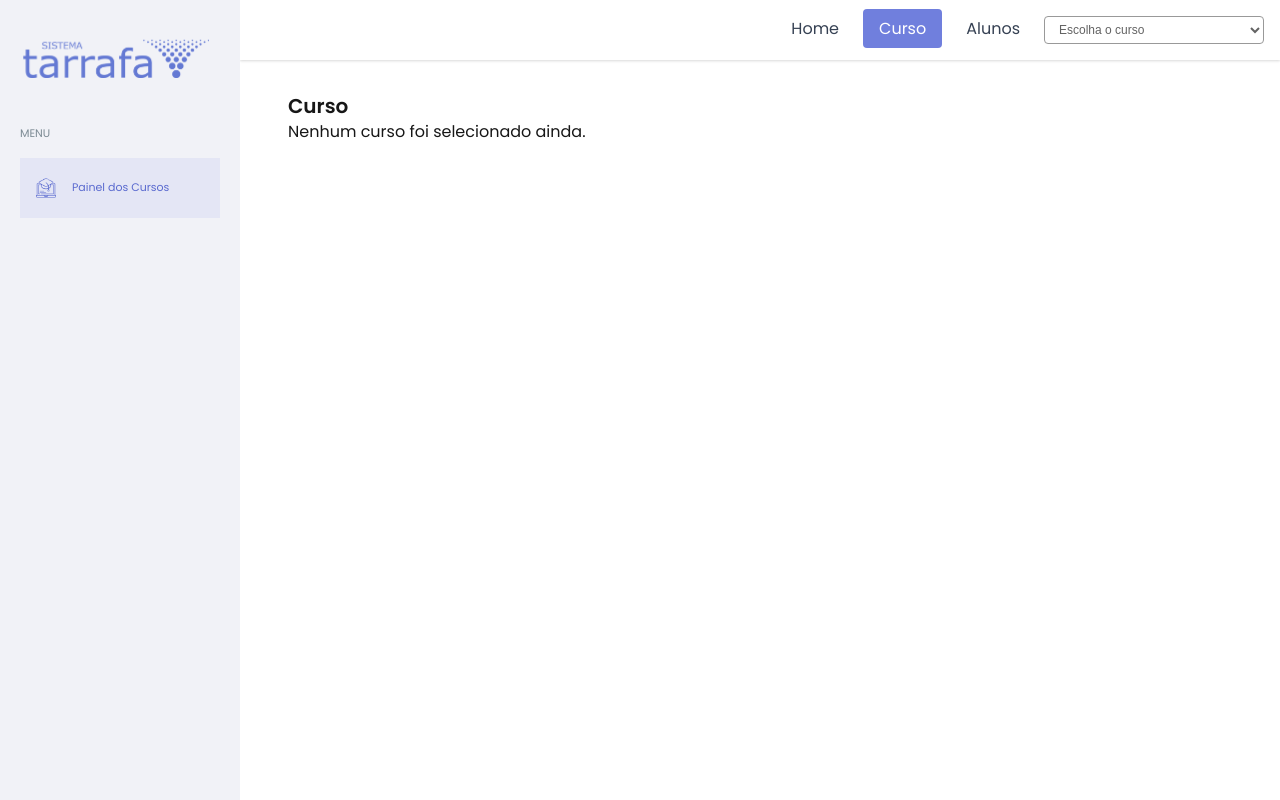
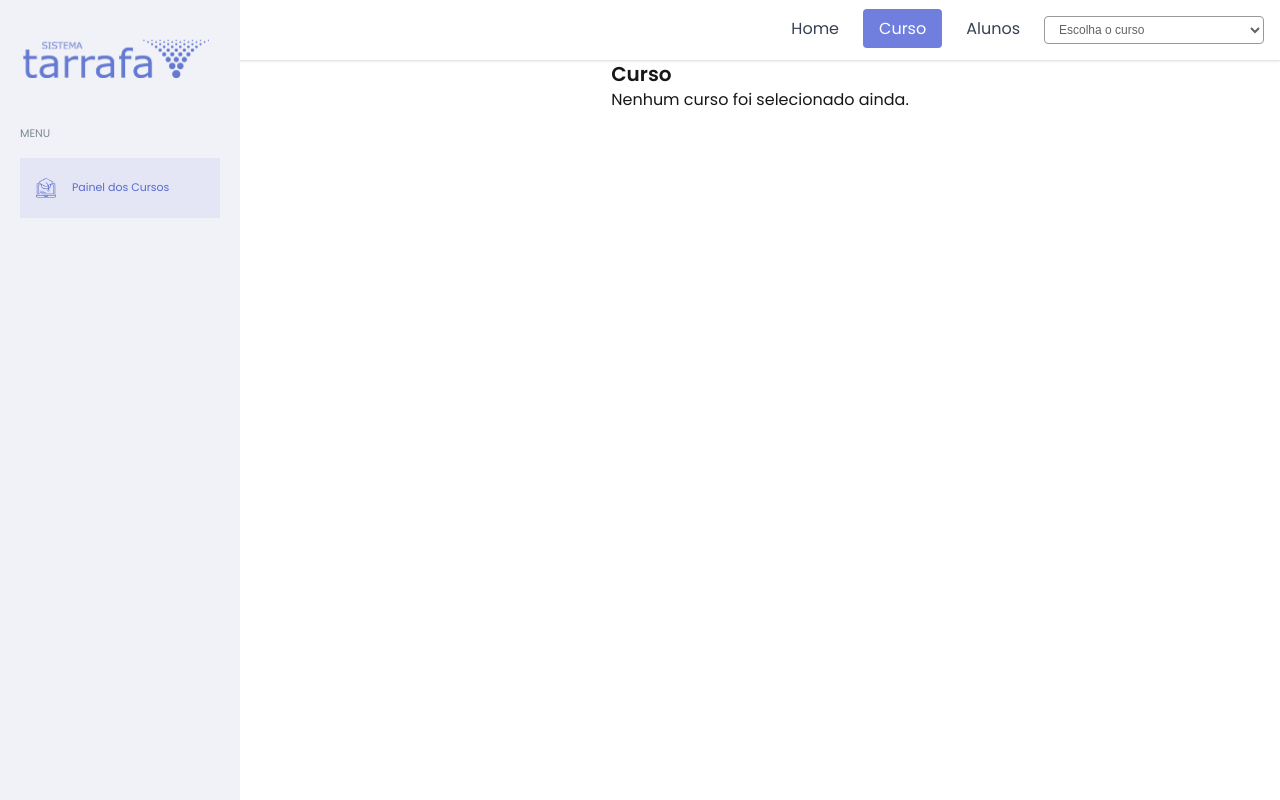
Before and after one commit to Joel-Henrique/projetoTarrafa, a Next.js app: page /Curso in a window 1280 px wide. Built offline with nearby package versions, Linux system fonts and the light colour scheme.

Commit message:
feat(): cria componente para pagina curso

```diff
--- a/src/app/Curso/page.tsx
+++ b/src/app/Curso/page.tsx
@@ -1,5 +1,5 @@
 'use client';
-import Curso from '@/components/Curso';
+import Curso from '@/components/Curso/Curso';
 import Header from '@/components/Header';
 import Sidebar from '@/components/Sidebar';
 import { useState } from 'react';
@@ -17,12 +17,14 @@ export default function HomeLayout() {
   return (
     <div className="flex">
   <Sidebar />
-      <div className="flex flex-col flex-1 pl-[240px] min-h-screen">
+  <div className="flex-1">
     <Header cursos={cursosMock} onCursoChange={setCursoSelecionado} />
-        <main className="flex flex-col items-center sm:items-start p-8 gap-8">
+
+    <main>
       <Curso cursos={cursosMock} cursoSelecionado={cursoSelecionado} />
     </main>
   </div>
 </div>
+
   );
 }
--- a/src/components/Curso.tsx
+++ /dev/null
@@ -1,83 +0,0 @@
-import Link from 'next/link'
-type CursoType = {
-  id: string;
-  nome: string;
-  data: string;
-};
-
-type CursoProps = {
-  cursos: CursoType[];
-  cursoSelecionado: string | null;
-};
-
-export default function Curso({ cursos, cursoSelecionado }: CursoProps) {
-  const curso = cursos.find(c => c.id === cursoSelecionado);
-
-  return (
-    <div className="flex flex-col justify-between items-start w-full px-4">
-      <div className="flex flex-row justify-between items-start w-full">
-        <div className="flex flex-col items-start">
-          <h1 className="text-xl font-poppins font-semibold text-left">Curso</h1>
-          {curso ? (
-            <p style={{ color: '#374DAA' }} className="text-left text-xl font-semibold">
-              {curso.nome}
-            </p>
-          ) : (
-            <p className="text-left">Nenhum curso foi selecionado ainda.</p>
-          )}
-        </div>
-        <div className="flex flex-col items-end">
-          {curso ? (
-            <>
-              <p className="text-sm text-right">{curso.data}</p>
-              <p className="text-xl text-right font-poppins font-semibold">{curso.id}</p>
-            </>
-          ) : (
-            <p></p>
-          )}
-        </div>
-      </div>
-      <div>
-        {curso ? (
-          <div className="center-wrapper flex flex-col justify-between">
-            <div className="Box my-10">
-              <div className="maincurso">
-                <div className="m-10">
-                  <h1 className="text-xl font-poppins font-semibold text-left">Indicadores</h1>
-                  <p style={{ color: '#9291A5' }}>Calculados</p>
-                </div>
-                <div className="m-10">
-                <Link href="/Alunos" className="px-4 py-2 rounded bg-[#5a6acf] text-white hover:bg-[#374DAA] transition">
-                  Saiba mais
-                </Link>
-                </div>
-              </div>
-              <div className="relative after:absolute after:bottom-0 after:left-1/2 after:translate-x-[-50%] after:w-[90%] after:h-[1px] after:bg-gray-200 after:shadow-[0_2px_4px_rgba(0,0,0,0.05)] bg-white">
-              </div>
-            </div>
-
-
-
-            <div className="Box">
-              <div className="maincurso">
-                <div className="m-10">
-                  <h1 className="text-xl font-poppins font-semibold text-left">Composição Demográfica</h1>
-                  <p style={{ color: '#9291A5' }}>do Curso</p>
-                </div>
-              </div>
-              <div className="relative after:absolute after:bottom-0 after:left-1/2 after:translate-x-[-50%] after:w-[90%] after:h-[1px] after:bg-gray-200 after:shadow-[0_2px_4px_rgba(0,0,0,0.05)] bg-white">
-              </div>
-            </div>
-          </div>
-
-
-
-
-        ) : (
-          <p></p>
-        )}
-      </div>
-
-    </div>
-  );
-}
--- /dev/null
+++ b/src/components/Curso/Curso.tsx
@@ -0,0 +1,57 @@
+import Link from 'next/link'
+import Indicators from './Indicator/Indicators';
+import CompDemo from './CompDemo/CompDemograf';
+type CursoType = {
+  id: string;
+  nome: string;
+  data: string;
+};
+
+type CursoProps = {
+  cursos: CursoType[];
+  cursoSelecionado: string | null;
+};
+
+export default function Curso({ cursos, cursoSelecionado }: CursoProps) {
+  const curso = cursos.find(c => c.id === cursoSelecionado);
+
+  return (
+    <div className="flex-1 flex justify-center items-center pl-[240px]">
+    <div className="BoxCurso">
+      <div className="flex flex-row justify-between items-start w-full">
+        <div className="flex flex-col items-start">
+          <h1 className="text-xl font-poppins font-semibold text-left">Curso</h1>
+          {curso ? (
+            <p style={{ color: '#374DAA' }} className="text-left text-xl font-semibold">
+              {curso.nome}
+            </p>
+          ) : (
+            <p className="text-left">Nenhum curso foi selecionado ainda.</p>
+          )}
+        </div>
+        <div className="flex flex-col items-end">
+          {curso ? (
+            <>
+              <p className="text-sm text-right">{curso.data}</p>
+              <p className="text-xl text-right font-poppins font-semibold">{curso.id}</p>
+            </>
+          ) : (
+            <p></p>
+          )}
+        </div>
+      </div>
+      <div>
+        {curso ? (
+          <div className="center-wrapper flex flex-col justify-between">
+            <Indicators cursoSelecionado={cursoSelecionado} />
+            <CompDemo cursoSelecionado={cursoSelecionado} />
+
+          </div>
+        ) : (
+          <p></p>
+        )}
+      </div>
+      </div>
+    </div>
+  );
+}
--- a/src/components/Header.tsx
+++ b/src/components/Header.tsx
@@ -19,7 +19,7 @@ export default function Header({ cursos, onCursoChange }: HeaderProps) {
 
   const getLinkClass = (path: string) => {
     return pathname === path
-      ? 'px-4 py-2 rounded bg-[#707FDD] text-white hover:bg-[#5a6acf] transition'
+      ? 'px-4 py-2 rounded bg-[#707FDD] text-white hover:bg-[#374DAA] transition'
       : 'px-4 py-2 rounded text-gray-700 hover:bg-gray-100 transition';
   };
 
```
Lines whose indentation alone changed are shown as unchanged.
